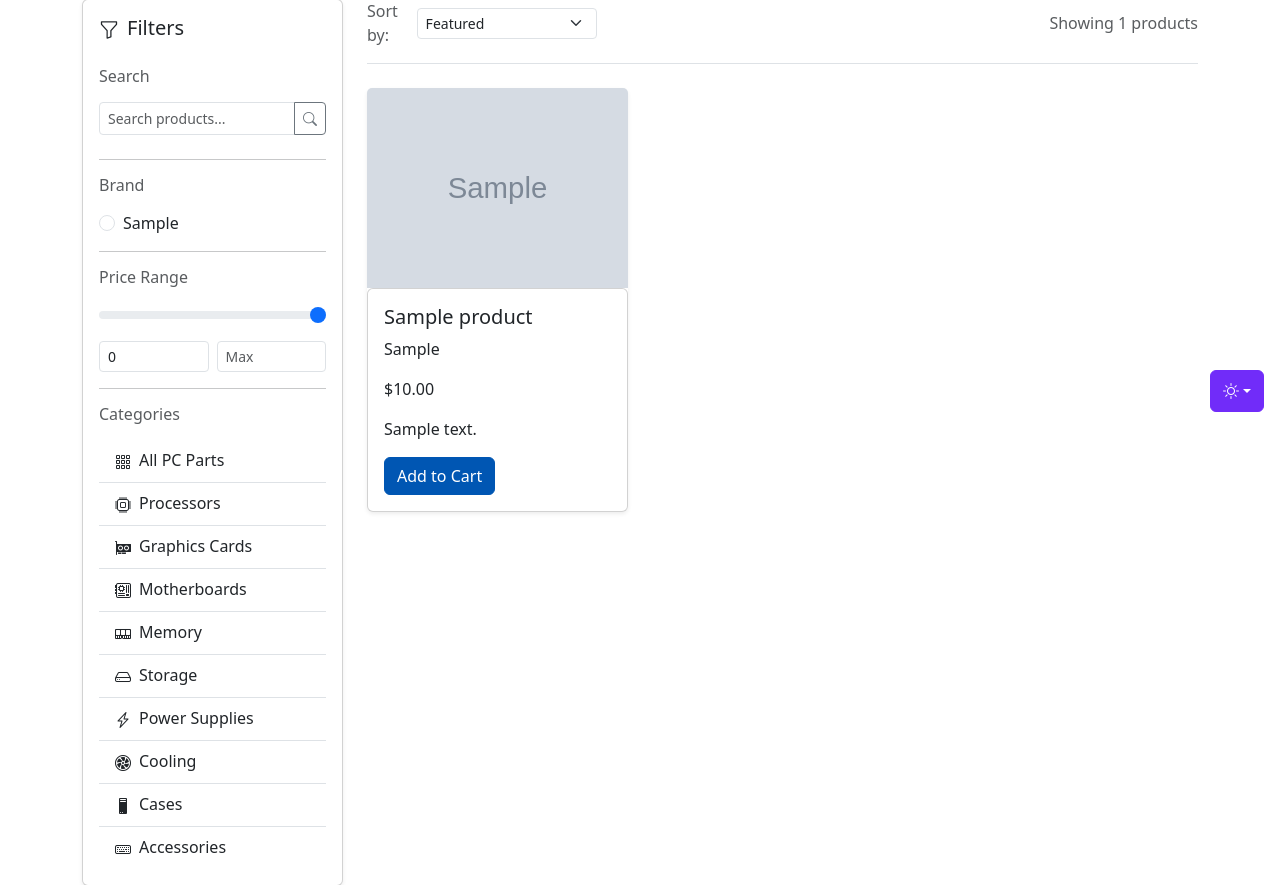
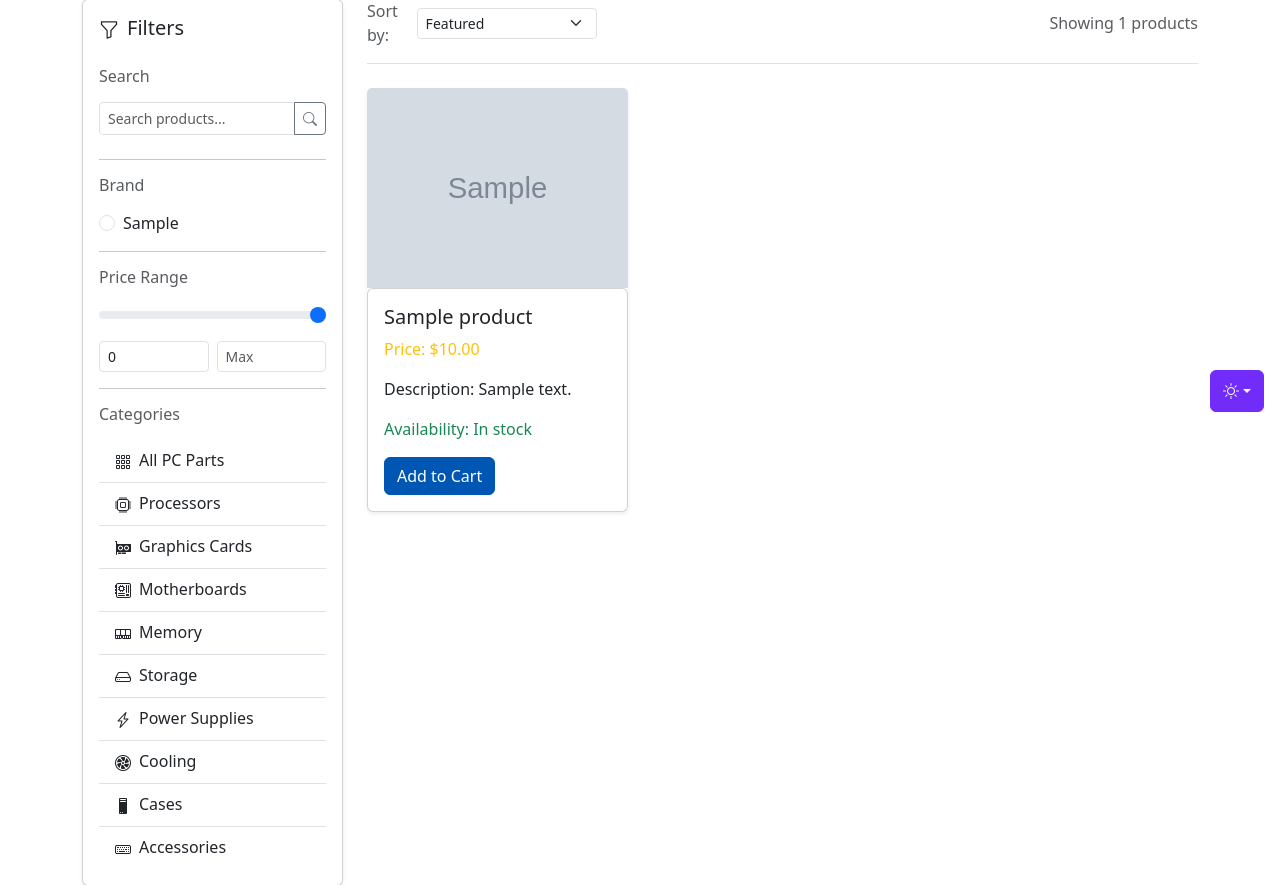
Before and after one commit to Dantheman85427/CYBI-6314-Class-Project, a Flask app: page /Homepage/Parts in a window 1280 px wide. Shown: the part 372-1257 px from the top of the page. Run offline with Flask 3, Linux system fonts and the light colour scheme; a user stored in the database is signed in; tables that the repository leaves empty hold one stand-in row (values such as "Sample post"); grey boxes marked "Sample" are stand-in pictures; parts of the project's set-up code (start-up, migrations or seed data) failed here and were passed over.

Commit message:
Updated Search, Visuals, delete function
Added product_Type to search so if user were to type "ram" it will show the ram types and if ram showed up anywhere else. Updated parts visual by changing color of price, and adding an if statement to print if a product is in stock (green) or not (red). Fixed bug of not showing image of products in cart. Updated account page to confirm that the username = "admin" cannot delete their own account. Another type "root_admin" however can delete their account.

```diff
--- a/app.py
+++ b/app.py
@@ -503,7 +503,8 @@ def parts(category=None):
             search_filter = db.or_(
                 Products.product_Name.ilike(f'%{sanitized_search}%'),
                 Products.product_Brand.ilike(f'%{sanitized_search}%'),
-                Products.product_Description.ilike(f'%{sanitized_search}%')
+                Products.product_Description.ilike(f'%{sanitized_search}%'),
+                Products.product_Type.ilike(f'%{sanitized_search}%'),
             )
             query = query.filter(search_filter)
 
--- a/templates/account.html
+++ b/templates/account.html
@@ -105,6 +105,9 @@
                         <a href="{{ url_for('account', edit_account=user.user_ID) }}"
                              class="btn btn-primary btn-sm">Edit</a>
                         {% endif %}
+                        {% if user.user_Name == 'admin' %}
+                            <button class="btn btn-secondary" disabled>Protected</button>
+                        {% else %}
                             <form action="{{ url_for('account') }}" method="post" class="d-inline">
                                 {{ delete_form.hidden_tag() }}
                                 <input type="hidden" name="delete_user" value="{{ user.user_ID }}">
@@ -113,6 +116,7 @@
                                     Delete
                                 </button>
                             </form>
+                        {% endif %}
                     </td>
                 </tr>
             </tbody>
--- a/templates/cart.html
+++ b/templates/cart.html
@@ -30,9 +30,9 @@
                 <div class="row align-items-center">
                     <!-- Product image and info -->
                     <div class="col-md-6 d-flex align-items-center">
-                        <img src="{{ item.product.product_Image if item.product.product_Image else url_for('static', filename='images/default_product.png') }}"
-                             alt="{{ item.product.product_Name }}"
-                             style="width: 80px; height: 80px; object-fit: cover; border-radius: 8px; margin-right: 15px;">
+                        <img src="{{ url_for('static', filename=(item.product.product_Image.lstrip('/').replace('\\', '/').replace('static/', '') if item.product.product_Image else 'images/default_product.png')) }}"
+                            alt="{{ item.product.product_Name }}"
+                            style="width: 80px; height: 80px; object-fit: cover; border-radius: 8px; margin-right: 15px;">
                         <div>
                             <strong>{{ item.product.product_Name }}</strong><br>
                             <small class="text-muted">${{ "%.2f"|format(item.product.product_Price) }} each</small>
--- a/templates/parts.html
+++ b/templates/parts.html
@@ -292,14 +292,17 @@
                         <div class="card">
                             <div class="card-body">
                                 <h5 class="card-title">{{ product.product_Name }}</h5>
-                                <p class="card-text">{{ product.product_Brand }}</p>
-                                <p class="card-text">${{ "%.2f"|format(product.product_Price) }}</p>
-                                <p class="card-text">{{ product.product_Description }}</p>
-                                <a href="{{ url_for('add_to_cart', product_id=product.product_ID) }}"
-                                class="btn btn-primary">Add to Cart</a>
+                                <p class="card-text text-warning">Price: ${{ "%.2f"|format(product.product_Price) }}</p>
+                                <p class="card-text">Description: {{ product.product_Description }}</p>
+                                {% if product.product_Stock > 0 %}
+                                    <p class="card-text text-success">Availability: In stock</p>
+                                    <a href="{{ url_for('add_to_cart', product_id=product.product_ID) }}" class="btn btn-primary">Add to Cart</a>
+                                {% else %}
+                                    <p class="card-text text-danger">Availability: Out of stock</p>
+                                    <button class="btn btn-secondary" disabled>Add to Cart</button>
+                                {% endif %}
                             </div>
                         </div>
-
                     </div>
                 </div>
                 {% endfor %}
```
Lines whose indentation alone changed are shown as unchanged.
